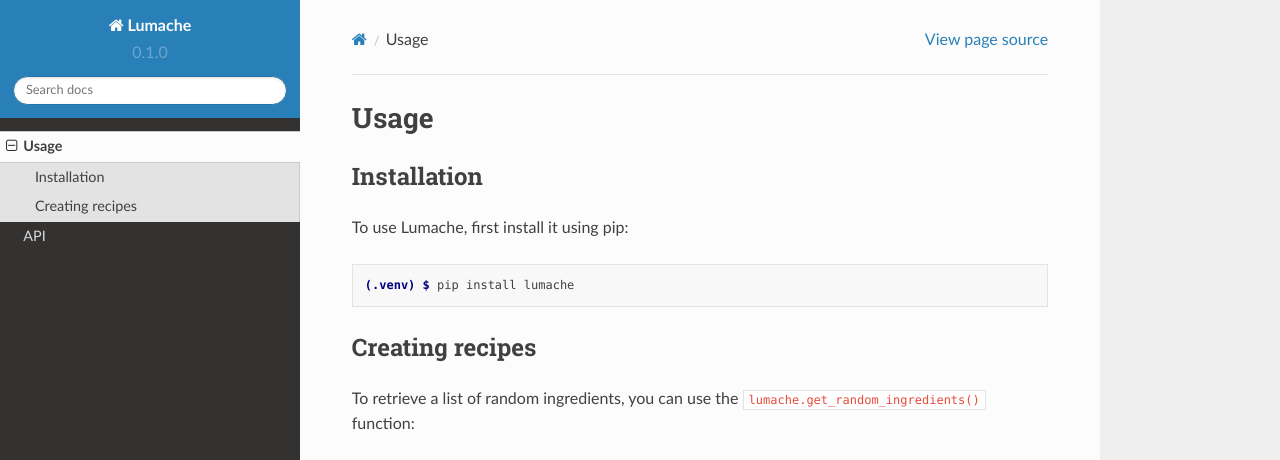
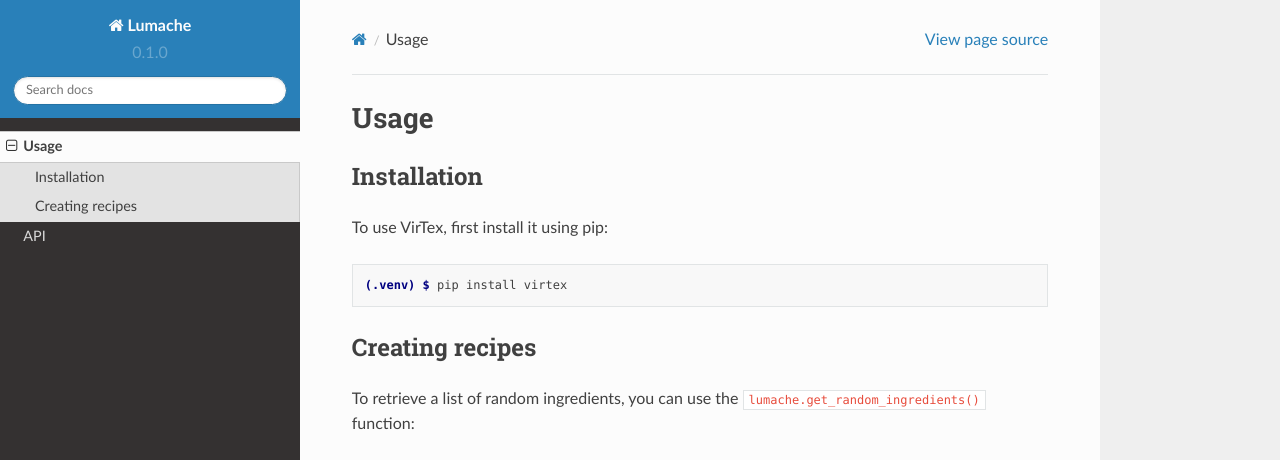
Before and after one commit to mavanish/VirTex, a Sphinx documentation site: the page built from docs/source/usage.rst, in a window 1280 px wide and 1095 px high. Shown: the top 460 px of the window. Built offline with Sphinx 7.4.7 and the Read the Docs theme 2.0.0, drawn with Linux system fonts in a browser that asks for light colours; grey boxes are pictures that could not be loaded.

Commit message:
Update usage.rst

```diff
--- a/docs/source/usage.rst
+++ b/docs/source/usage.rst
@@ -6,11 +6,11 @@ Usage
 Installation
 ------------
 
-To use Lumache, first install it using pip:
+To use VirTex, first install it using pip:
 
 .. code-block:: console
 
-   (.venv) $ pip install lumache
+   (.venv) $ pip install virtex
 
 Creating recipes
 ----------------
```
